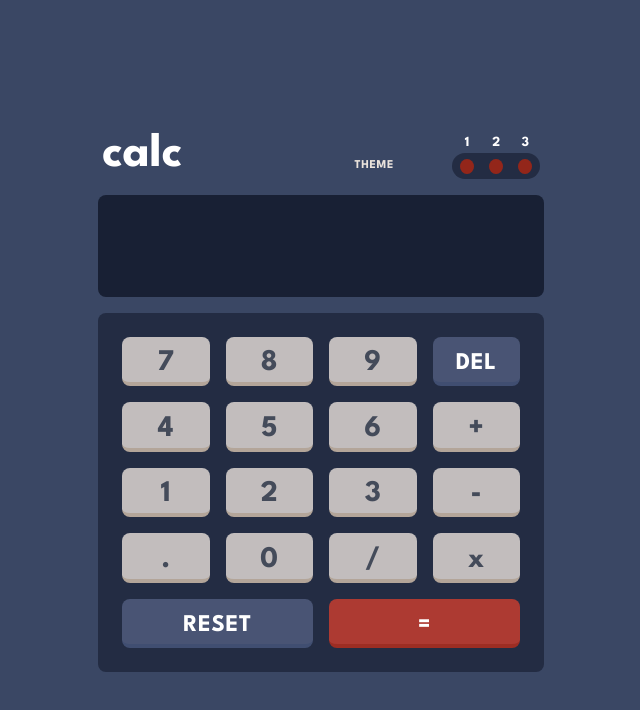
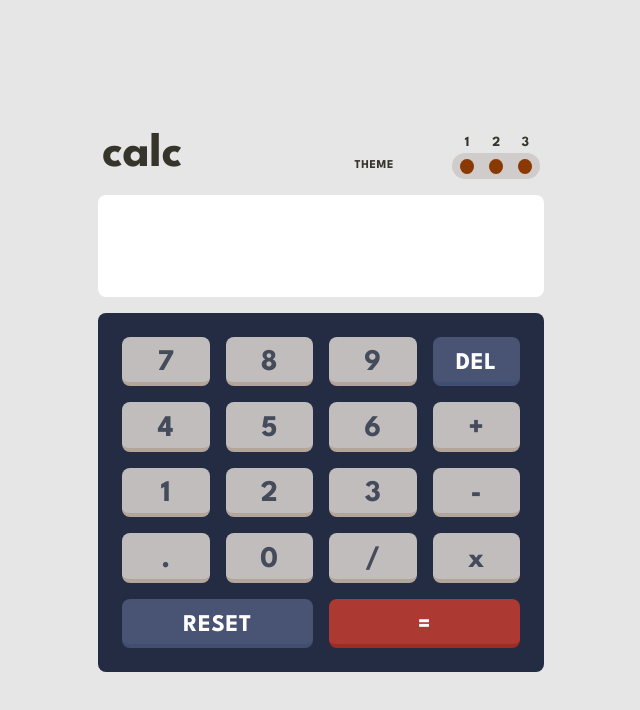
Before and after one commit to MustakAbsarKhan/Calculator-App, a website: page index.html in a window 1280 px wide. Both pictures are taken after a click on the radio button 815 px from the left and 166 px from the top of the page. Shown: the whole page, without its empty margins (319-959 px from the left). Drawn offline with Linux system fonts and the light colour scheme.

Commit message:
Toggle JS Mode Change Update

```diff
--- a/index.html
+++ b/index.html
@@ -13,35 +13,35 @@
     <title>Calculator</title>
 </head>
 
-<body class="font-sans bg-t1mainBG flex justify-center items-center h-[100vh]">
+<body class="font-sans bg-t1mainBG flex justify-center items-center h-[100vh]" id="body-selector">
     <main class="flex flex-col justify-center items-center w-[25%] h-[70%] min-w-fit min-h-[535px] m-6">
         <topbar class="w-full h-[10%] px-1 my-2 flex items-center justify-center">
-            <text-top class=" w-2/6 h-full font-bold text-5xl text-t1text2 flex items-end">
+            <text-top-left class=" w-2/6 h-full font-bold text-5xl text-t1text2 flex items-end" id="text-top-left-selector">
                 calc
-            </text-top>
+            </text-top-left>
 
             <right class="flex h-full w-4/6 justify-end items-end">
-                <text-top class="h-[50%] w-1/2 flex items-center justify-end text-xs text-t1keyBG1 uppercase tracking-wider">
+                <text-top-right class="h-[50%] w-1/2 flex items-center justify-end text-xs text-t1keyBG1 uppercase tracking-wider" id="text-top-right-selector">
                     Theme
-                </text-top>
+                </text-top-right>
 
                 <div class="h-full w-1/2 flex flex-col justify-end items-end">
-                    <numbers class="w-[60%] flex justify-around items-center text-t1text2 text-sm">
+                    <numbers class="w-[60%] flex justify-around items-center text-t1text2 text-sm" id="toggle-number-selector">
                         <p class="w-[18%] flex justify-around">1</p>
                         <p class="w-[18%] flex justify-around">2</p>
                         <p class="w-[18%] flex justify-around">3</p>
                     </numbers>
-                    <toggle class="w-[60%] h-[50%] flex justify-around items-center bg-t1toggleBG rounded-full">
-                        <input class="toggle bg-t1keySD1 active:bg-t1keyBGT" type="radio" name="toggle" id="one" />
-                        <input class="toggle bg-t1keySD1 active:bg-t1keyBGT" type="radio" name="toggle" id="two" />
-                        <input class="toggle bg-t1keySD1 active:bg-t1keyBGT" type="radio" name="toggle" id="three" />
+                    <toggle class="w-[60%] h-[50%] flex justify-around items-center bg-t1toggleBG rounded-full" id="toggle-bar-selector">
+                        <input id="tg1" class="toggle bg-t1keySD1 active:bg-t1keyBGT" type="radio" name="toggle" id="one" />
+                        <input id="tg2" class="toggle bg-t1keySD1 active:bg-t1keyBGT" type="radio" name="toggle" id="two" />
+                        <input id="tg3" class="toggle bg-t1keySD1 active:bg-t1keyBGT" type="radio" name="toggle" id="three" />
                     </toggle>
                 </div>
             </right>
 
         </topbar>
         <screen class="w-full h-[20%] my-2">
-            <input type="text" class="w-full h-full bg-t1screenBG text-t1text2 text-4xl rounded-lg text-right p-6 tracking-wider" value="">
+            <input type="text" class="w-full h-full bg-t1screenBG text-t1text2 text-4xl rounded-lg text-right p-6 tracking-wider" id="screen-input-selector" value="">
         </screen>
         <keypad class="h-[70%] max-h-[550px] w-full bg-t1toggleBG rounded-lg grid grid-cols-4 grid-rows-5 p-4 usm:p-1 my-2">
             <input class="button" id="button1" type="button" value="7" onclick="">
--- a/src/js/main.js
+++ b/src/js/main.js
@@ -0,0 +1,49 @@
+const toggle1 = document.getElementById("tg1");
+const toggle2 = document.getElementById("tg2");
+const toggle3 = document.getElementById("tg3");
+const toggleArray = [toggle1, toggle2, toggle3];
+
+const bodySelector = document.getElementById("body-selector");
+const texttopleftSelector = document.getElementById("text-top-left-selector");
+const texttoprightSelector = document.getElementById("text-top-right-selector");
+const togglenumberSelector = document.getElementById("toggle-number-selector");
+const togglebarSelector = document.getElementById("toggle-bar-selector");
+const screeninputSelector = document.getElementById("screen-input-selector");
+
+toggle1.addEventListener("click", () => {
+  console.log("toggle 1 clicked");
+});
+
+//Theme 2 toggle2
+toggle2.addEventListener("click", () => {
+  console.log("toggle 2 clicked");
+  bodySelector.classList.remove("bg-t1mainBG");
+  bodySelector.classList.add("bg-t2mainBG");
+
+  texttopleftSelector.classList.remove("text-t1text2");
+  texttopleftSelector.classList.add("text-t2text1");
+
+  texttoprightSelector.classList.remove("text-t1keyBG1");
+  texttoprightSelector.classList.add("text-t2text1");
+
+  togglenumberSelector.classList.remove("text-t1text2");
+  togglenumberSelector.classList.add("text-t2text1");
+
+  //reduces time by looping and selecting each item of the array
+  toggleArray.forEach((element) => {
+    element.classList.remove("bg-t1keySD1", "active:bg-t1keyBGT");
+    element.classList.add("bg-t2keySD1", "active:bg-t2keyBGT");
+  });
+
+  togglebarSelector.classList.remove("bg-t1toggleBG");
+  togglebarSelector.classList.add("bg-t2toggleBG");
+
+  screeninputSelector.classList.remove("bg-t1screenBG", "text-t1text2");
+  screeninputSelector.classList.add("t2screenBG", "t2text1");
+});
+
+toggle3.addEventListener("click", () => {
+  console.log("toggle 3 clicked");
+});
+
+document.getElementsByClassName;
```
Also changed, not shown: dist/output.css.
